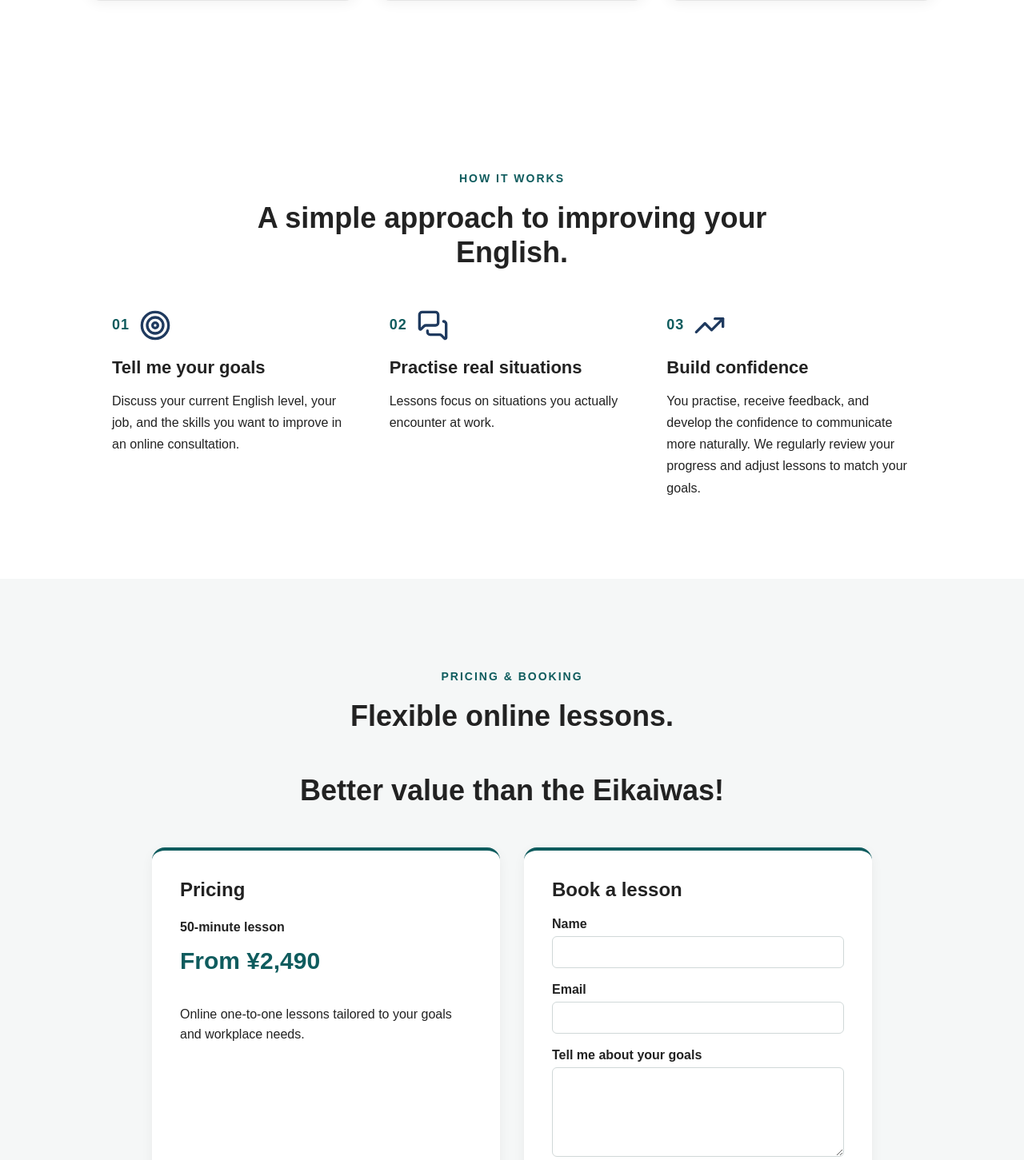
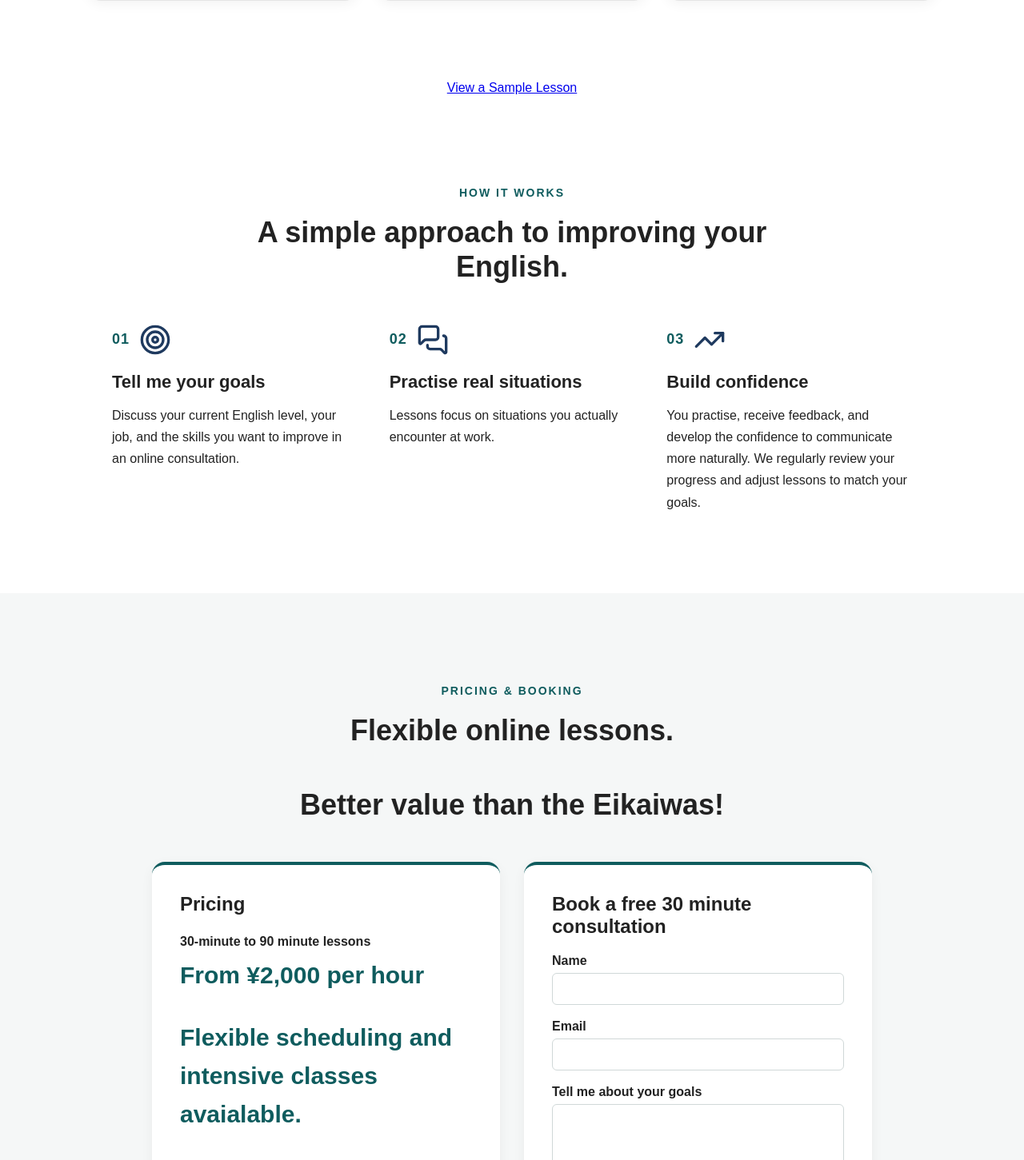
Before and after one commit to jimbofish/talk-business-with-jamie, a React (Vite) app: page /lessons in a window 1280 px wide. Shown: the part 919-2370 px from the top of the page at 80% size. Built offline with nearby package versions, Linux system fonts and the light colour scheme.

Commit message:
download and lesson details

```diff
--- a/src/Lessons.jsx
+++ b/src/Lessons.jsx
@@ -85,6 +85,14 @@ useEffect(() => {
         </div>
       </section>
 
+<a
+  href="/talk_business_with_jamie_sample_lesson_opinions(3).pdf"
+  target="_blank"
+  rel="noopener noreferrer"
+>
+  View a Sample Lesson
+</a>
+
       <section className="process-section">
         <p className="eyebrow">HOW IT WORKS</p>
 
@@ -143,9 +151,11 @@ useEffect(() => {
 
 <h3>Pricing</h3>
 
-<p className="price">50-minute lesson</p>
+<p className="price">30-minute to 90 minute lessons</p>
 
-<p className="price-amount">From ¥2,490</p>
+<p className="price-amount">From ¥2,000 per hour</p>
+
+<p className="price-amount">Flexible scheduling and intensive classes avaialable.</p>
 
 <p>
 
@@ -157,7 +167,7 @@ Online one-to-one lessons tailored to your goals and workplace needs.
 
 <div className="pricing-card" id="booking">
 
-  <h3>Book a lesson</h3>
+  <h3>Book a free 30 minute consultation</h3>
 
   <form
     action="https://formspree.io/f/myezvajd"
```
Also changed, not shown: 1 other file (tests, documents, lock files or other folders).
